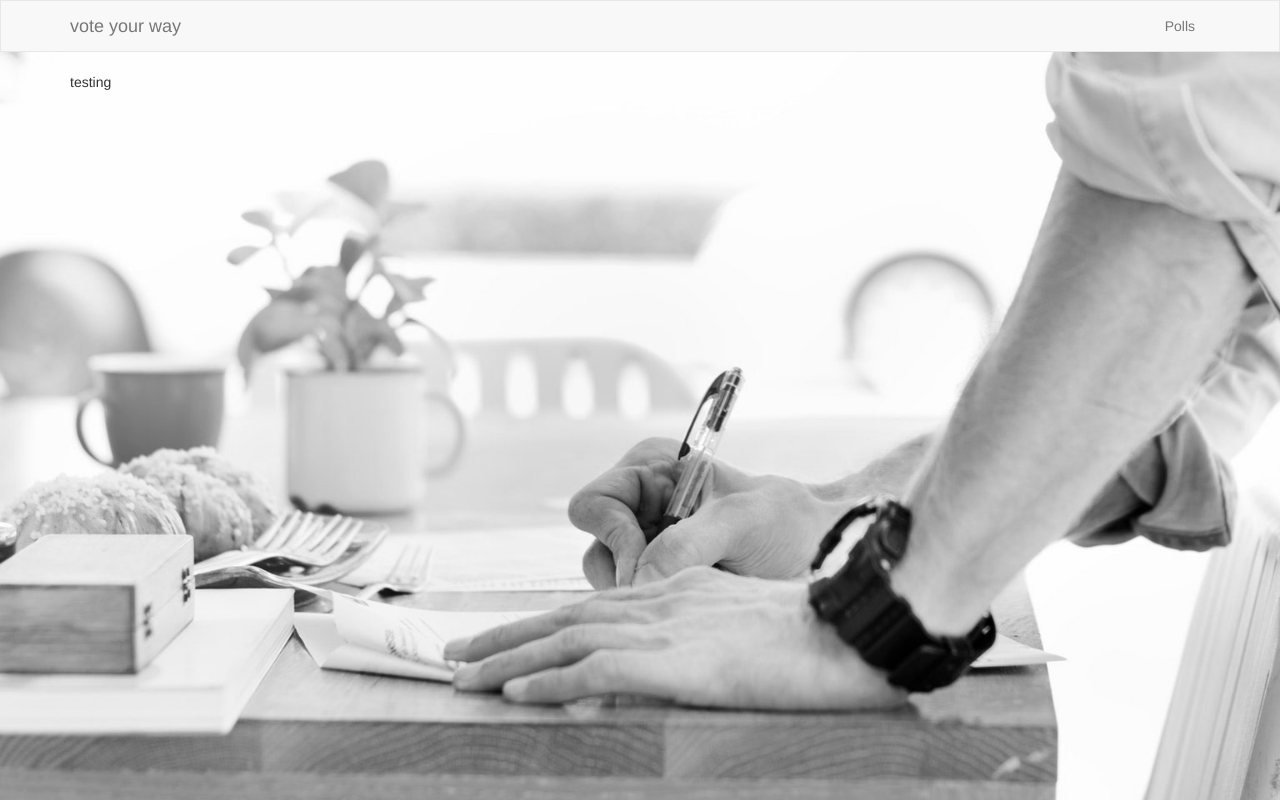
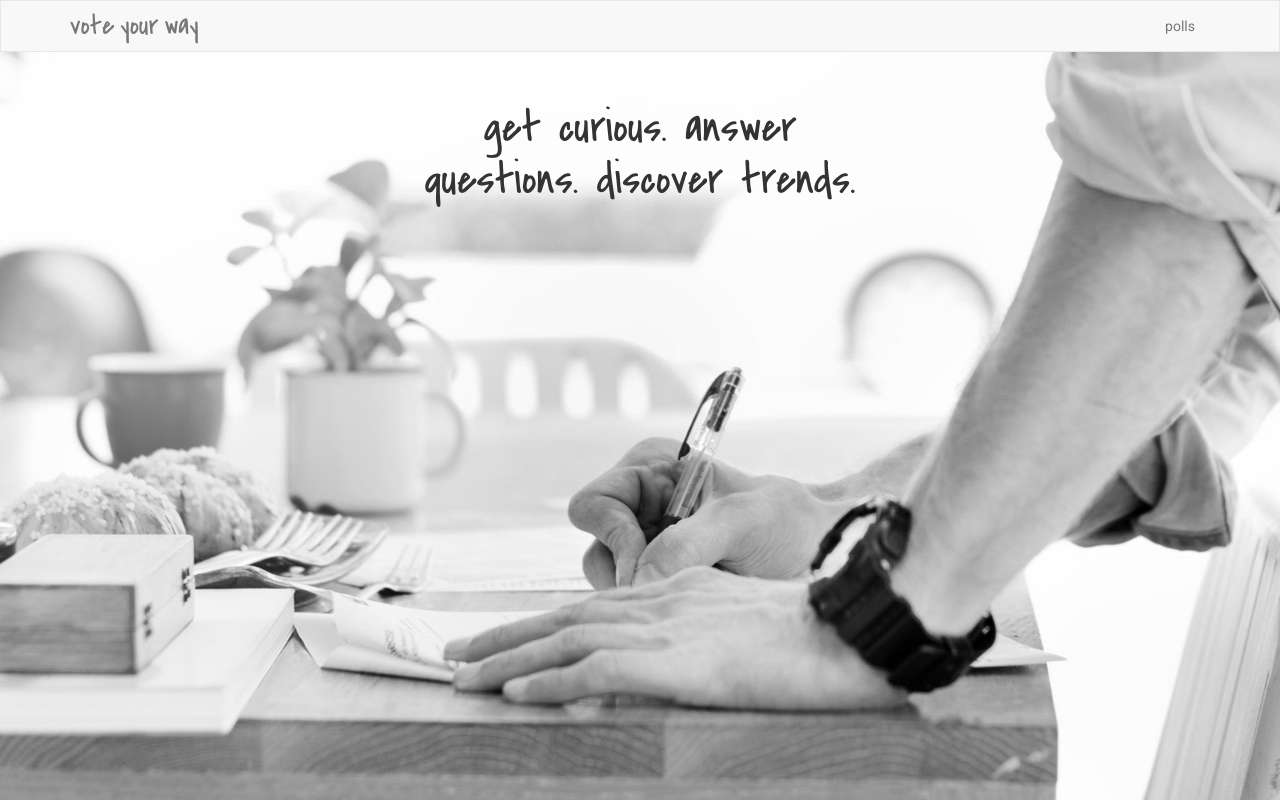
Before and after one commit to megancoyle/polling_app, a Django app: page / in a window 1280 px wide. Run offline with Django 3.2, Linux system fonts and the light colour scheme; some libraries are stand-ins or nearby versions.

Commit message:
Adjust homepage

```diff
--- a/polls/static/polls/style.css
+++ b/polls/static/polls/style.css
@@ -2,6 +2,12 @@
 
 .navbar {
   border-radius: 0;
+}
+
+.navbar-brand {
+  font-family: 'Covered By Your Grace', cursive;
+  font-size: 28px;
+  word-spacing: -5px;
 }
 
 /* General Styles */
@@ -14,6 +20,7 @@ body {
   background: white url("images/background.jpg") no-repeat right bottom;
   background-size: cover;
   min-height: 100vh;
+  font-family: 'Roboto', sans-serif;
 }
 
 .homepage-body {
@@ -21,3 +28,26 @@ body {
   background-size: cover;
   min-height: 100vh;
 }
+
+.homepage-text {
+  margin: auto;
+  max-width: 450px;
+  font-size: 4.5rem;
+  font-family: 'Covered By Your Grace', cursive;
+  margin-top: 3rem;
+  text-align: center;
+  line-height: 5.2rem;
+}
+
+.homepage-text-container {
+  height: 100%;
+  padding: 0;
+  margin: 0;
+  display: -webkit-box;
+  display: -moz-box;
+  display: -ms-flexbox;
+  display: -webkit-flex;
+  display: flex;
+  align-items: center;
+  justify-content: center;
+}
--- a/polls/templates/base.html
+++ b/polls/templates/base.html
@@ -6,6 +6,7 @@
     <meta charset="UTF-8">
       <title>{% block title %}title{% endblock %}</title>
     <link rel="stylesheet" href="https://maxcdn.bootstrapcdn.com/bootstrap/3.3.7/css/bootstrap.min.css" integrity="sha384-BVYiiSIFeK1dGmJRAkycuHAHRg32OmUcww7on3RYdg4Va+PmSTsz/K68vbdEjh4u" crossorigin="anonymous">
+    <link href="https://fonts.googleapis.com/css?family=Covered+By+Your+Grace|Roboto" rel="stylesheet">
     <link rel="stylesheet" type="text/css" href="{% static 'polls/style.css' %}" />
 
     <script src="https://cdnjs.cloudflare.com/ajax/libs/jquery/3.2.1/jquery.js"></script>
--- a/polls/templates/modules/header.html
+++ b/polls/templates/modules/header.html
@@ -13,7 +13,7 @@
     <!-- Collect the nav links, forms, and other content for toggling -->
     <div class="collapse navbar-collapse" id="main-nav">
       <ul class="nav navbar-nav navbar-right">
-        <li><a href="/polls">Polls</a></li>
+        <li><a href="/polls">polls</a></li>
       </ul>
     </div><!-- /.navbar-collapse -->
   </div><!-- /.container-fluid -->
--- a/polls/templates/pages/index.html
+++ b/polls/templates/pages/index.html
@@ -7,5 +7,9 @@
 {% block body_class %}class="homepage-body"{% endblock %}
 
 {% block content %}
-  testing
+  <div class="homepage-text-container">
+    <div class="homepage-text">
+      get curious. answer questions. discover trends.
+    </div>
+  </div>
 {% endblock %}
--- a/polls/templates/polls/index.html
+++ b/polls/templates/polls/index.html
@@ -8,6 +8,7 @@
 
 {% block content %}
   {% if latest_question_list %}
+    <h1>Polls</h1>
       <ul>
       {% for question in latest_question_list %}
           <li><a href="{% url 'polls:detail' question.id %}">{{ question.question_text }}</a></li>
```
